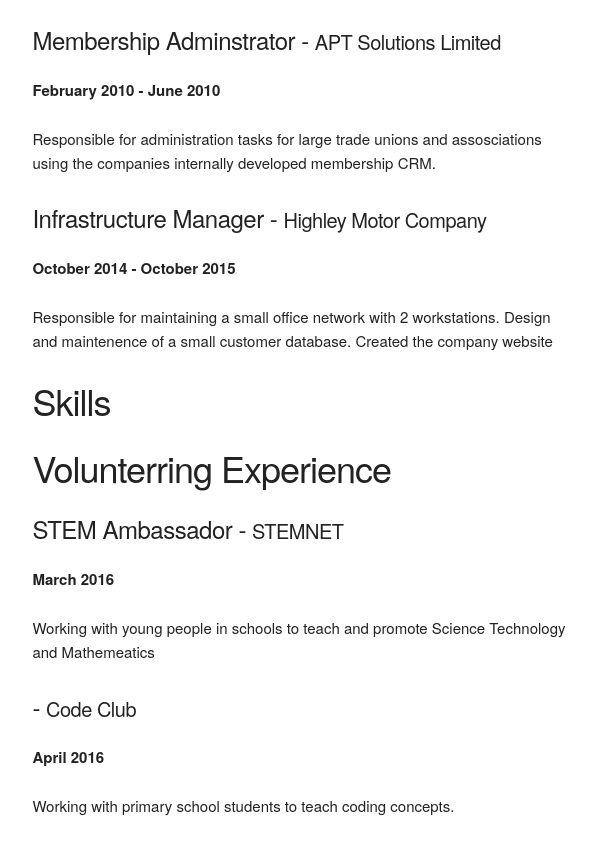
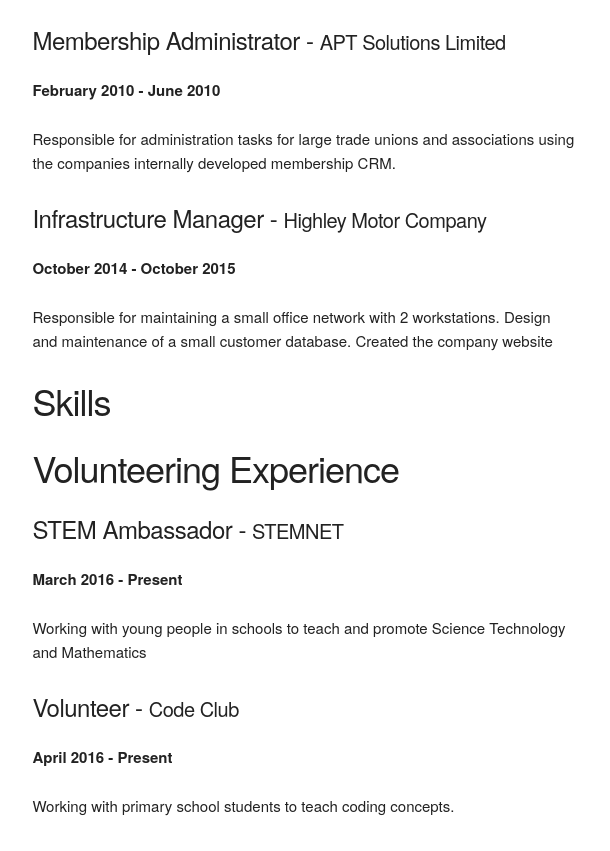
Before and after one commit to mikebywater/mikebywater.github.io, a plain HTML site: page index.html in a window 1280 px wide. Shown: the part 1123-1974 px from the top of the page, 166-776 px from the left. Drawn offline with nearby package versions, Linux system fonts and the light colour scheme.

Commit message:
Spell Check Fixes

```diff
--- a/index.html
+++ b/index.html
@@ -115,9 +115,9 @@
 	<div class="row">
   		<div class="one column"></div>
   		<div class="seven columns">
-  			<h5>Membership Adminstrator - <small>APT Solutions Limited</small></h5>
+  			<h5>Membership Administrator - <small>APT Solutions Limited</small></h5>
 			<p><b>February 2010 - June 2010</b></p>
-			<p>Responsible for administration tasks for large trade unions and assosciations using the companies internally developed membership CRM.</p>
+			<p>Responsible for administration tasks for large trade unions and associations using the companies internally developed membership CRM.</p>
 		</div>
 		<div class="three columns">
 			<br>
@@ -131,7 +131,7 @@
   		<div class="seven columns">
   			<h5>Infrastructure Manager - <small>Highley Motor Company</small></h5>
 			<p><b>October 2014 - October 2015</b></p>
-			<p>Responsible for maintaining a small office network with 2 workstations. Design and maintenence of a small customer database. Created the company website</p>
+			<p>Responsible for maintaining a small office network with 2 workstations. Design and maintenance of a small customer database. Created the company website</p>
 		</div>
 		<div class="three columns">
 			<br>
@@ -152,7 +152,7 @@
 	<div class="row">
     	<div class="one column"></div>
     	<div class="ten columns">
-    		<h3>Volunterring Experience</h3>
+    		<h3>Volunteering Experience</h3>
 		</div>
 		<div class="one column"></div>
 	</div>
@@ -161,8 +161,8 @@
   		<div class="one column"></div>
   		<div class="seven columns">
   			<h5>STEM Ambassador - <small>STEMNET</small></h5>
-			<p><b>March 2016</b></p>
-			<p>Working with young people in schools to teach and promote Science Technology and Mathemeatics</p>
+			<p><b>March 2016 - Present</b></p>
+			<p>Working with young people in schools to teach and promote Science Technology and Mathematics</p>
 		</div>
 		<div class="three columns">
 			<br>
@@ -174,8 +174,8 @@
 	<div class="row">
   		<div class="one column"></div>
   		<div class="seven columns">
-  			<h5> - <small>Code Club</small></h5>
-			<p><b>April 2016</b></p>
+  			<h5>Volunteer - <small>Code Club</small></h5>
+			<p><b>April 2016 - Present</b></p>
 			<p>Working with primary school students to teach coding concepts.</p>
 		</div>
 		<div class="three columns">
```
